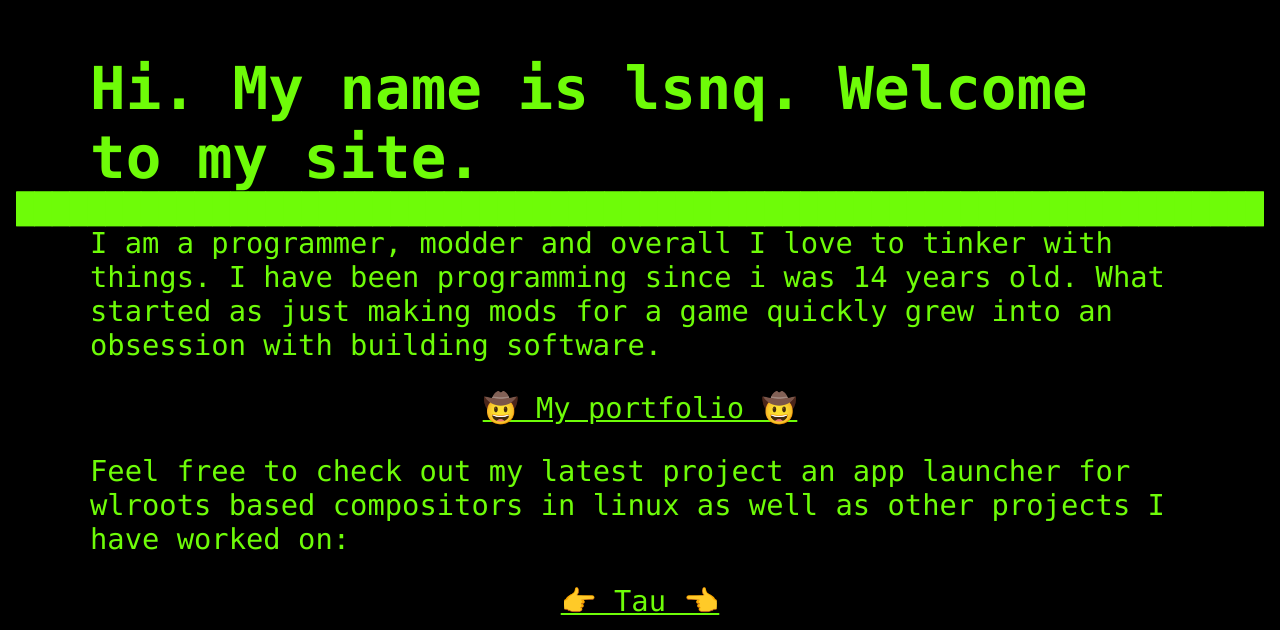
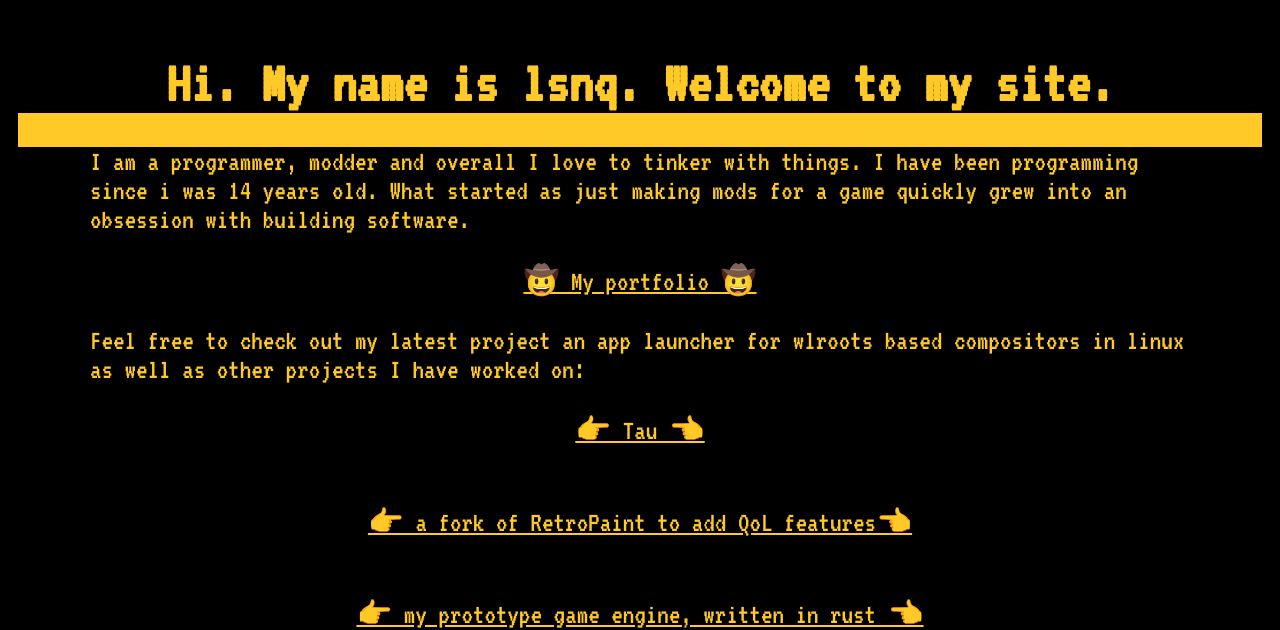
Before and after one commit to l-snq/ttj-d, a Next.js app: page / in a window 1280 px wide. Shown: the part 186-816 px from the top of the page. Built offline with nearby package versions, Linux system fonts and the light colour scheme.

Commit message:
changed terminal colors to yellow

```diff
--- a/src/app/page.module.css
+++ b/src/app/page.module.css
@@ -1,3 +1,5 @@
+@import url("https://fonts.googleapis.com/css2?family=VT323&display=swap");
+
 .main {
   display: flex;
   background-color: black;
@@ -6,7 +8,8 @@
   align-items: center;
   padding: 15rem;
   min-height: 100vh;
-  color: #6efc08;
+  color: #FFCA28;
+  /*#6efc08;*/
 }
 
 
@@ -17,7 +20,8 @@
   align-items: inherit;
   font-size: 1.85rem;
   max-width: var(--max-width);
-  font-family: var(--font-mono);
+  /*font-family: var(--font-mono);*/
+  font-family: "VT323", monospace;
 }
 
 .description a {
@@ -80,7 +84,7 @@
 }
 
 .span {
-	background-color: #6efc08;
+	background-color: #FFCA28;
 	flex-direction: row-reverse;
 }
 
```
